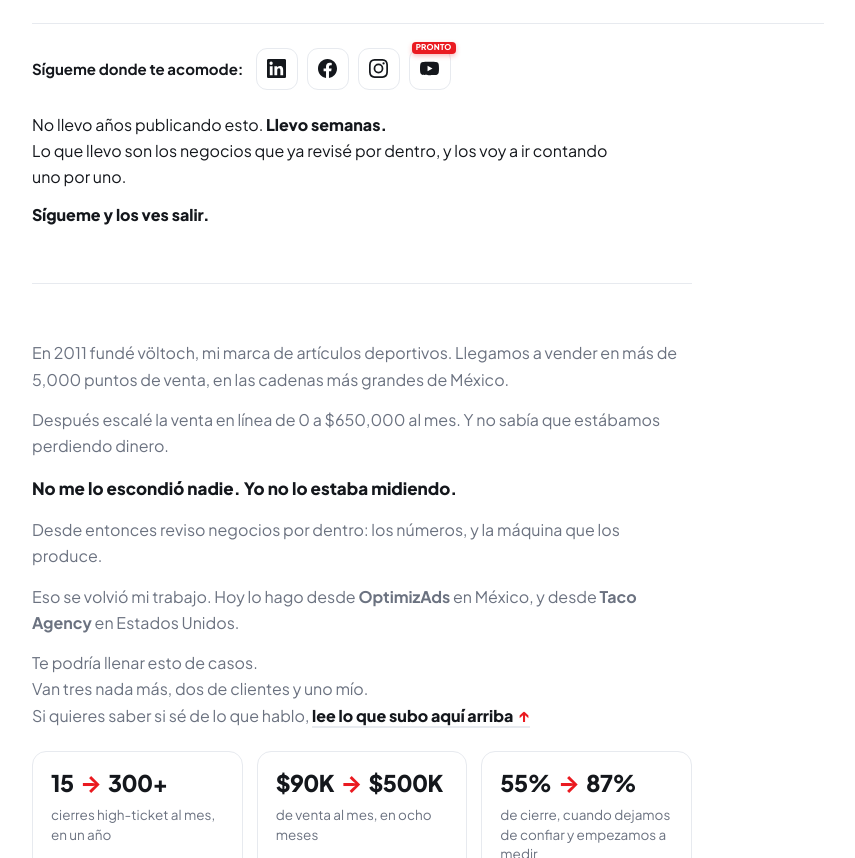
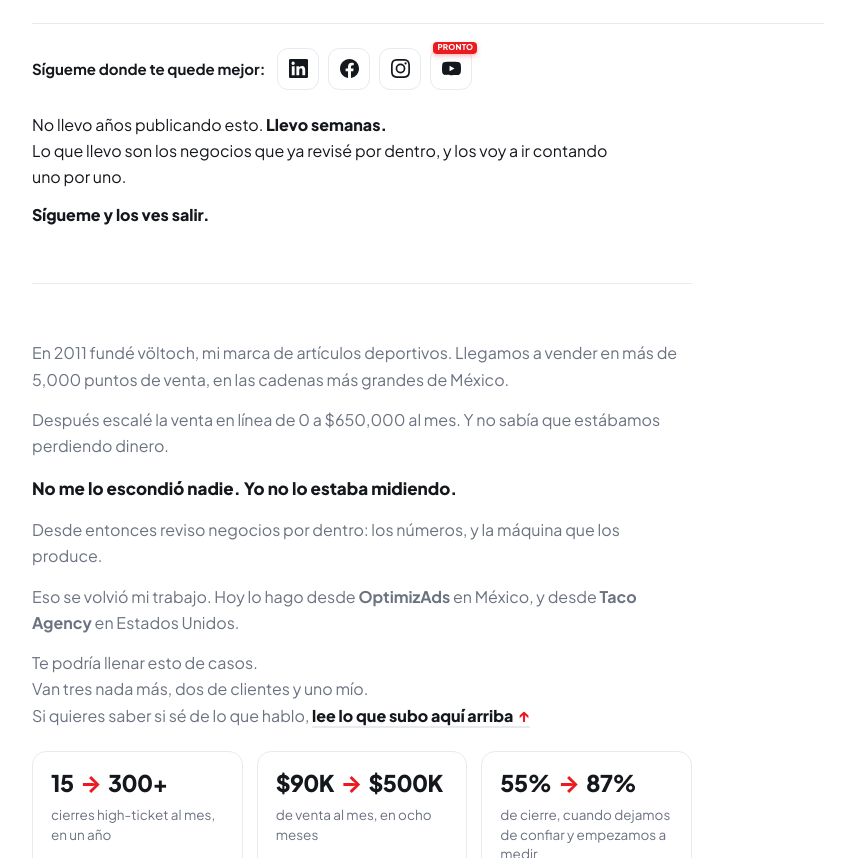
Before and after one commit to gmAnwar/home, a plain HTML site: page index.html in a window 1280 px wide. Shown: the part 2725-3583 px from the top of the page, without its empty margins (212-1067 px from the left). Drawn offline with Linux system fonts and the light colour scheme.

Commit message:
Add files via upload

```diff
--- a/index.html
+++ b/index.html
@@ -118,7 +118,7 @@
 </a>
 </div>
 <div class="sigueme">
-<span class="sl">Sígueme donde te acomode:</span>
+<span class="sl">Sígueme donde te quede mejor:</span>
 <div class="redes">
 <a href="https://www.linkedin.com/in/anwarsepulveda/" rel="me" aria-label="LinkedIn"><svg><use href="#i-li"/></svg></a>
 <a href="https://www.facebook.com/anwarsepulveda" rel="me" aria-label="Facebook"><svg><use href="#i-fb"/></svg></a>
```
